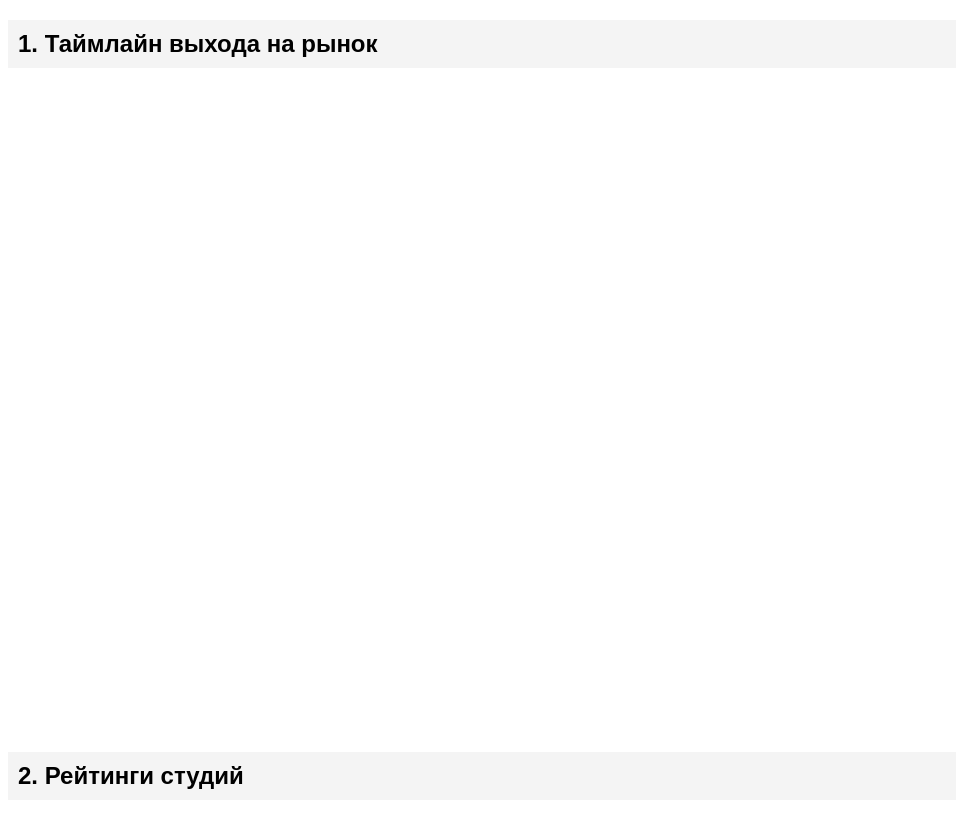
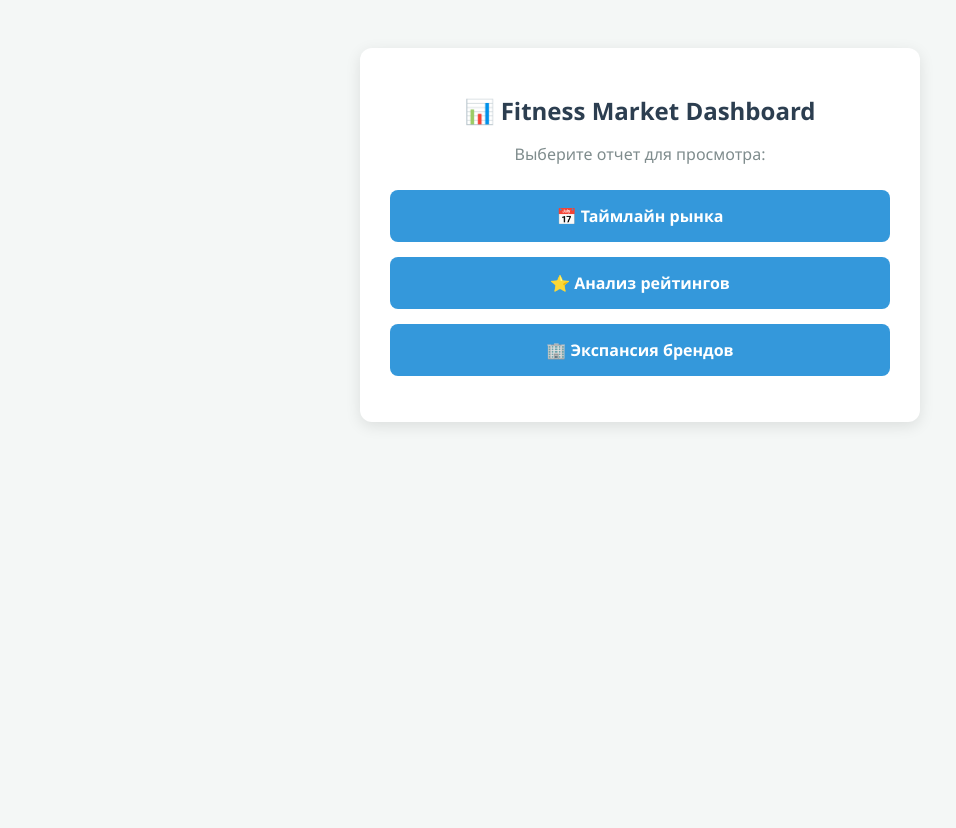
Before and after one commit to mrtvzt/AST_FITMKT, a plain HTML site: page index.html in a window 1280 px wide. Shown: the whole page, without its empty margins (0-956 px from the left). After the commit the page ends 800 px from the top, so only its background shows below. Drawn offline with Linux system fonts and the light colour scheme.

Commit message:
index.html

```diff
--- a/index.html
+++ b/index.html
@@ -1,17 +1,29 @@
 <!DOCTYPE html>
-<html>
+<html lang="ru">
 <head>
-    <title>Фитнес Дашборд</title>
+    <meta charset="UTF-8">
+    <meta name="viewport" content="width=device-width, initial-scale=1.0">
+    <title>Фитнес Аналитика Астана</title>
     <style>
-        iframe { width: 100%; height: 600px; border: none; margin-bottom: 40px; }
-        h2 { font-family: sans-serif; background: #f4f4f4; padding: 10px; }
+        body { font-family: 'Segoe UI', Tahoma, Geneva, Verdana, sans-serif; background-color: #f4f7f6; color: #333; display: flex; justify-content: center; padding: 40px; }
+        .container { background: white; padding: 30px; border-radius: 12px; box-shadow: 0 4px 15px rgba(0,0,0,0.1); width: 100%; max-width: 500px; }
+        h1 { color: #2c3e50; text-align: center; font-size: 24px; }
+        p { text-align: center; color: #7f8c8d; }
+        .menu-list { list-style: none; padding: 0; margin-top: 25px; }
+        .menu-item { margin-bottom: 15px; }
+        .menu-link { display: block; padding: 15px; background-color: #3498db; color: white; text-decoration: none; text-align: center; border-radius: 8px; transition: background 0.3s ease; font-weight: bold; }
+        .menu-link:hover { background-color: #2980b9; }
     </style>
 </head>
 <body>
-    <h2>1. Таймлайн выхода на рынок</h2>
-    <iframe src="timeline.html"></iframe>
-
-    <h2>2. Рейтинги студий</h2>
-    <iframe src="ratings.html"></iframe>
+    <div class="container">
+        <h1>📊 Fitness Market Dashboard</h1>
+        <p>Выберите отчет для просмотра:</p>
+        <ul class="menu-list">
+            <li class="menu-item"><a href="timeline.html" class="menu-link">📅 Таймлайн рынка</a></li>
+            <li class="menu-item"><a href="ratings.html" class="menu-link">⭐ Анализ рейтингов</a></li>
+            <li class="menu-item"><a href="brand.html" class="menu-link">🏢 Экспансия брендов</a></li>
+        </ul>
+    </div>
 </body>
 </html>
```
